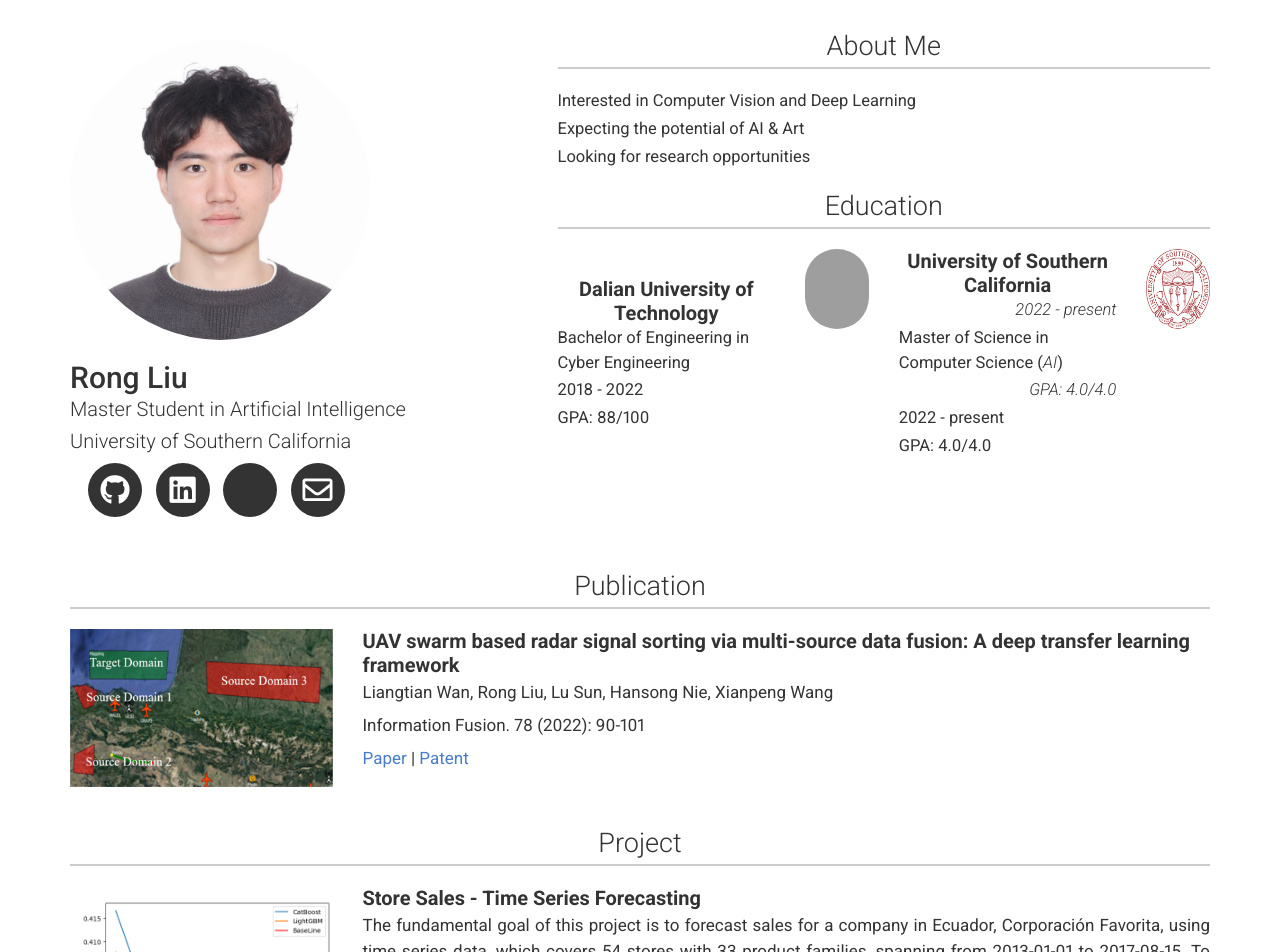
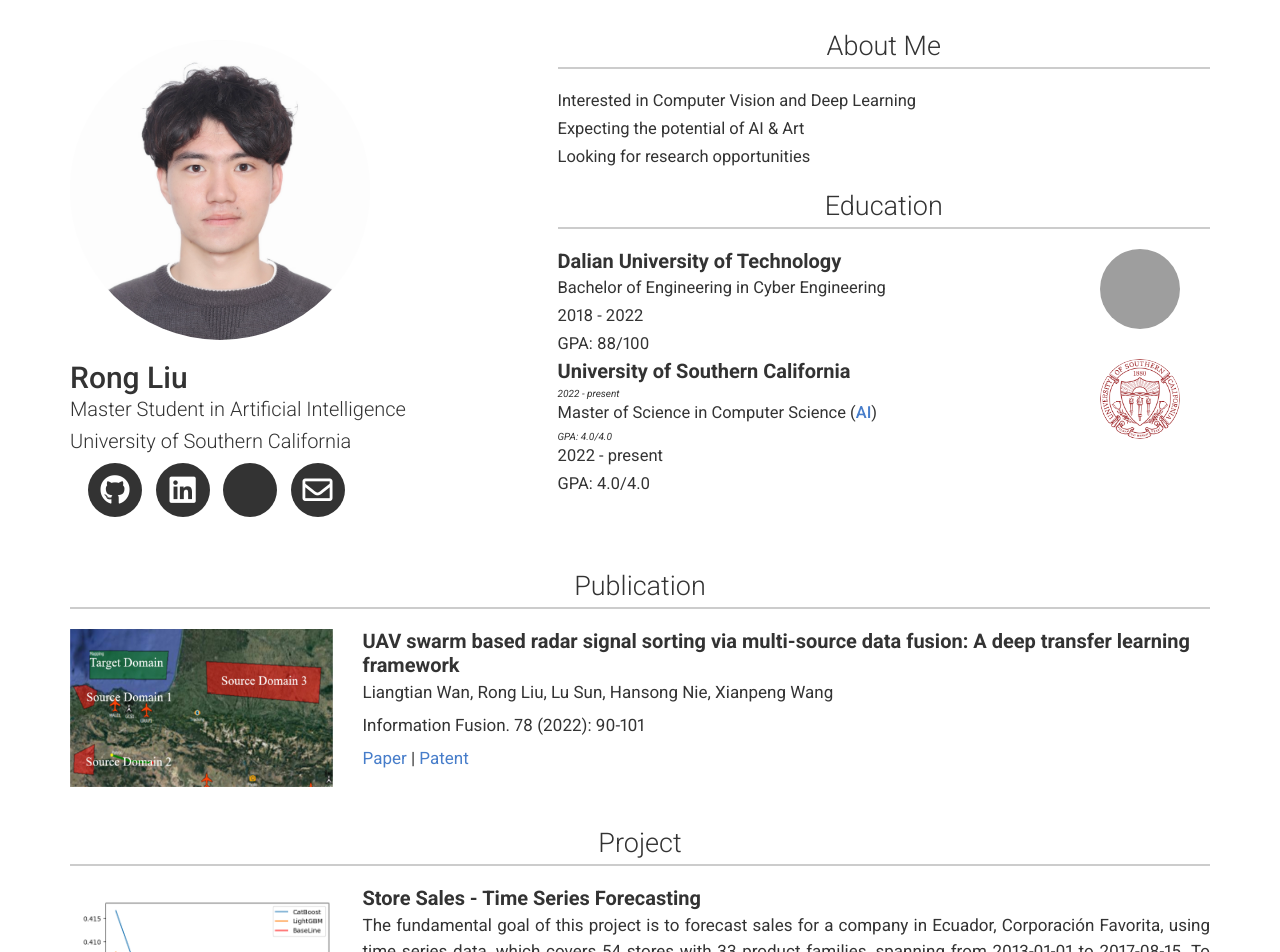
Before and after one commit to RongLiu-Leo/rongliu-leo.github.io, a Jekyll site: the page built from index.md, in a window 1280 px wide. Shown: the top 952 px of the page. Built offline with Jekyll 4.4.1, drawn with Linux system fonts in a browser that asks for light colours; nearby versions of some CDN libraries; a style sheet for code colours, icons or effects is not loaded; grey boxes are pictures that could not be loaded.

Commit message:
Update header.html

```diff
--- a/_includes/header.html
+++ b/_includes/header.html
@@ -65,7 +65,7 @@
             {{ site.about_content | strip | markdownify }}
           </div>
       <h3 id="Education">Education</h3>
-      <div class="row layout">
+      <div class="row">
         <div class="col-xs-12 col-sm-12 col-md-9 col-lg-9 details">
           <h4 id="dalian-university-of-technology"><b>Dalian University of Technology</b></h4>
           <p>Bachelor of Engineering in Cyber Engineering</p>
```
